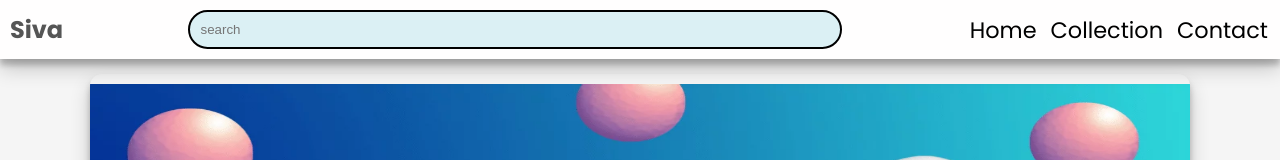
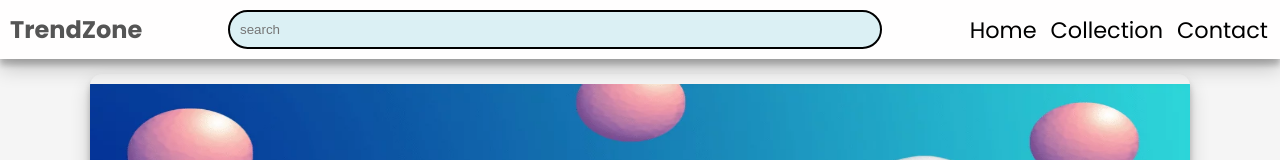
Before and after one commit to sivaraman192/E-commerce, a plain HTML site: page Home.Html in a window 1280 px wide. Shown: the top 160 px of the page. Drawn offline with Linux system fonts and the light colour scheme.

Commit message:
Update Home.Html

```diff
--- a/Home.Html
+++ b/Home.Html
@@ -4,7 +4,7 @@
 <head>
     <meta charset="UTF-8">
     <meta name="viewport" content="width=device-width, initial-scale=1.0">
-    <title>SK</title>
+    <title>TrendZone</title>
 
     <!-- Google Fonts -->
 
@@ -29,7 +29,7 @@
 <!--Navbar -->
 
 <nav class="navbar">
-    <h1>Siva</h1>
+    <h1>TrendZone</h1>
     <input class="search" type="text" placeholder="search">
     <div class="navbar-links">
         <p class="navbar-link"><a href="">Home</a></p>
@@ -345,7 +345,7 @@
 <div class="footer">
     <div class="footer-container">
         <div class="footer-box-1">
-            <h2 class="headinText">siva</h2>
+            <h2 class="headinText">TrendZone</h2>
             <p>Lorem ipsum dolor sit amet consectetur, adipisicing elit. Quod, amet.</p>
             <div class="footer-icon-container">
                 <i class="fa-brands fa-instagram" style="color: #ffffff;"></i>
@@ -354,7 +354,7 @@
               </div>
         </div>
     </div>
-    <p>@ 2025 siva.com</p>
+    <p>@ 2025 TrendZone.com</p>
 </div>
 
 
```
